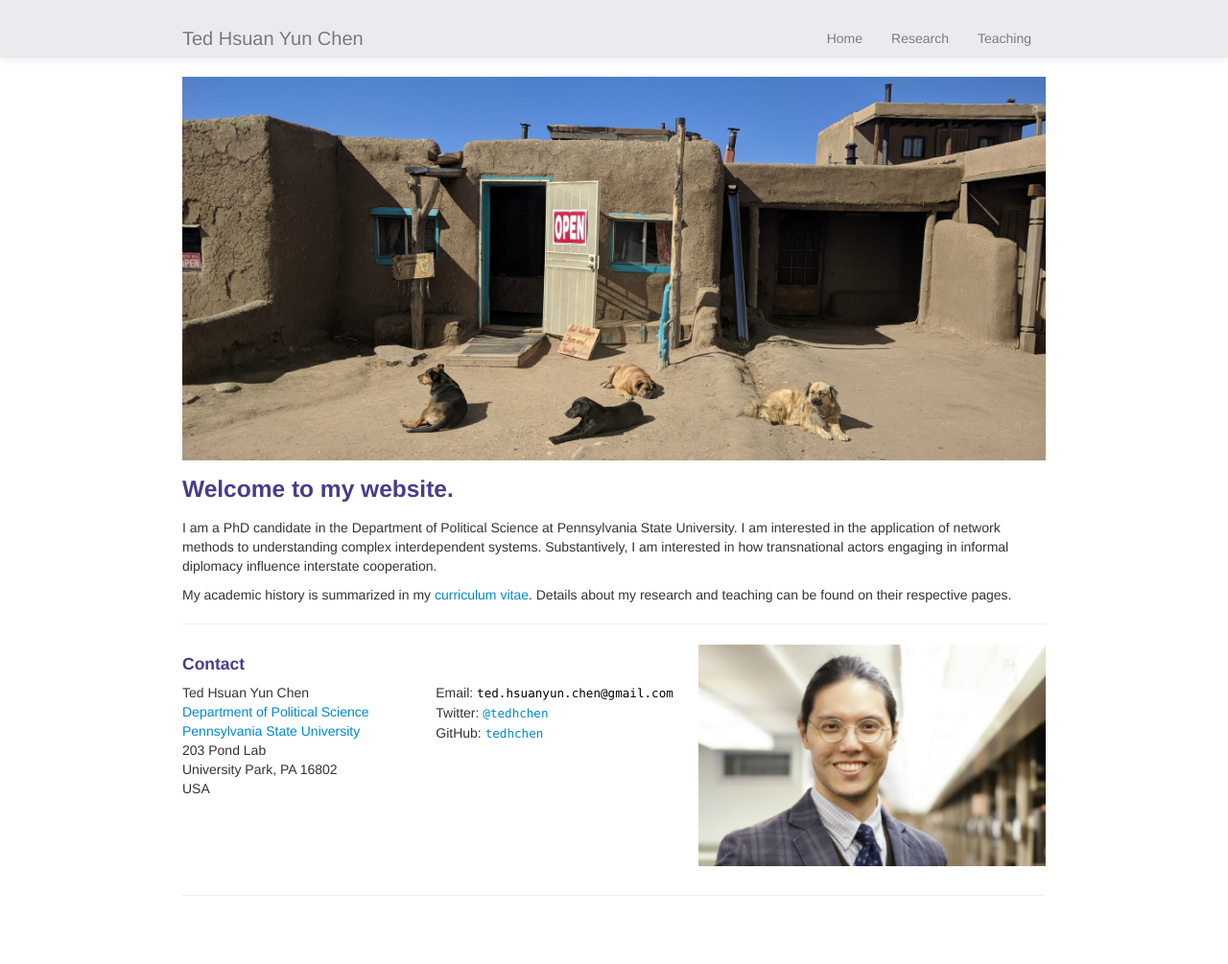
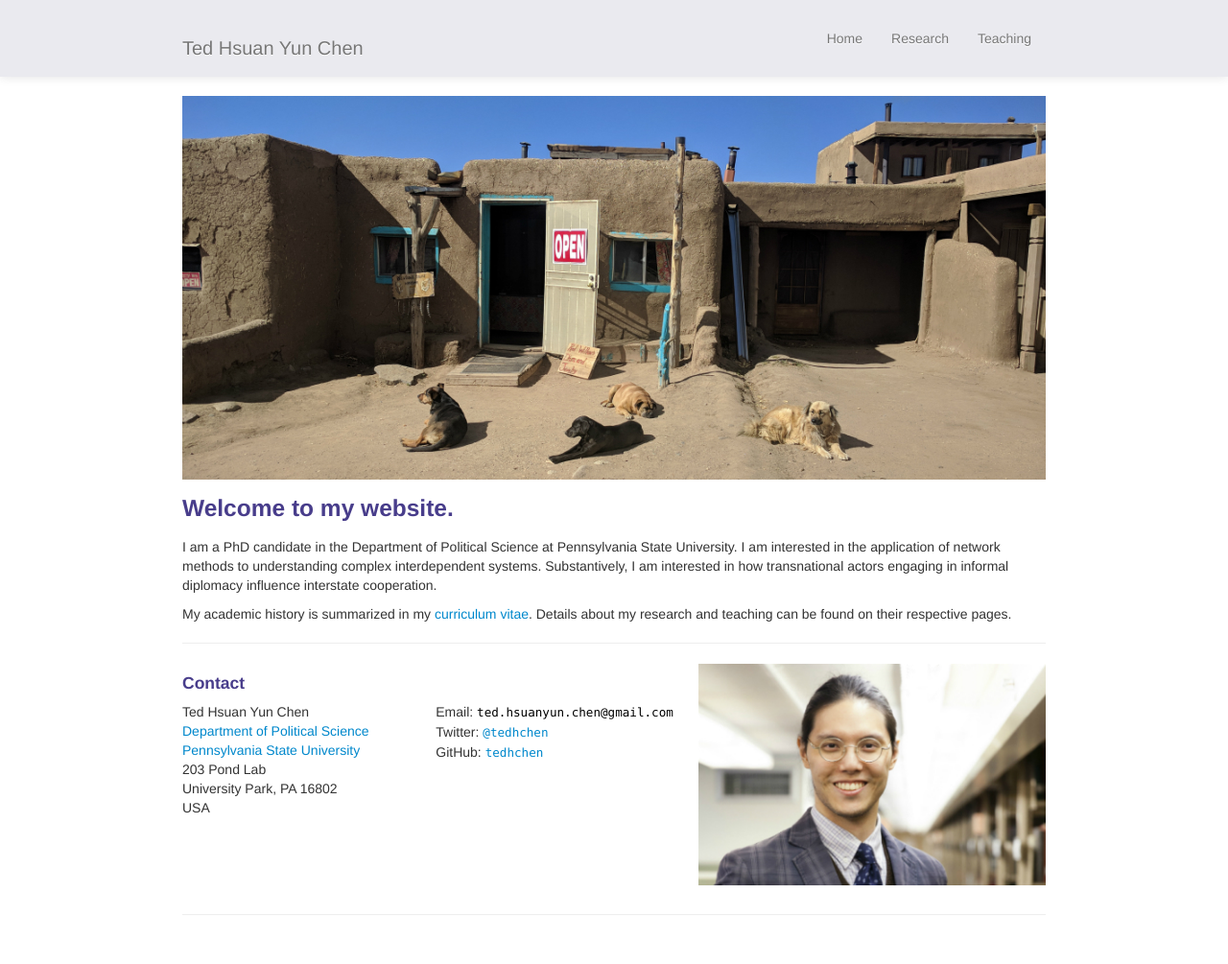
Before and after one commit to tedhchen/tedhchen.github.io, a Jekyll site: the page built from index.md, in a window 1280 px wide. Shown: the whole page at 96% size. Built offline with Jekyll 4.4.1, drawn with Linux system fonts in a browser that asks for light colours.

Commit message:
adjusted title style

```diff
--- a/assets/themes/twitter/css/style.css
+++ b/assets/themes/twitter/css/style.css
@@ -23,7 +23,7 @@
   min-height: 40px;
   }
 
-.navbar-brand {
+.brand {
   padding: 0 15px;
   height: 40px;
   line-height: 40px;
```
